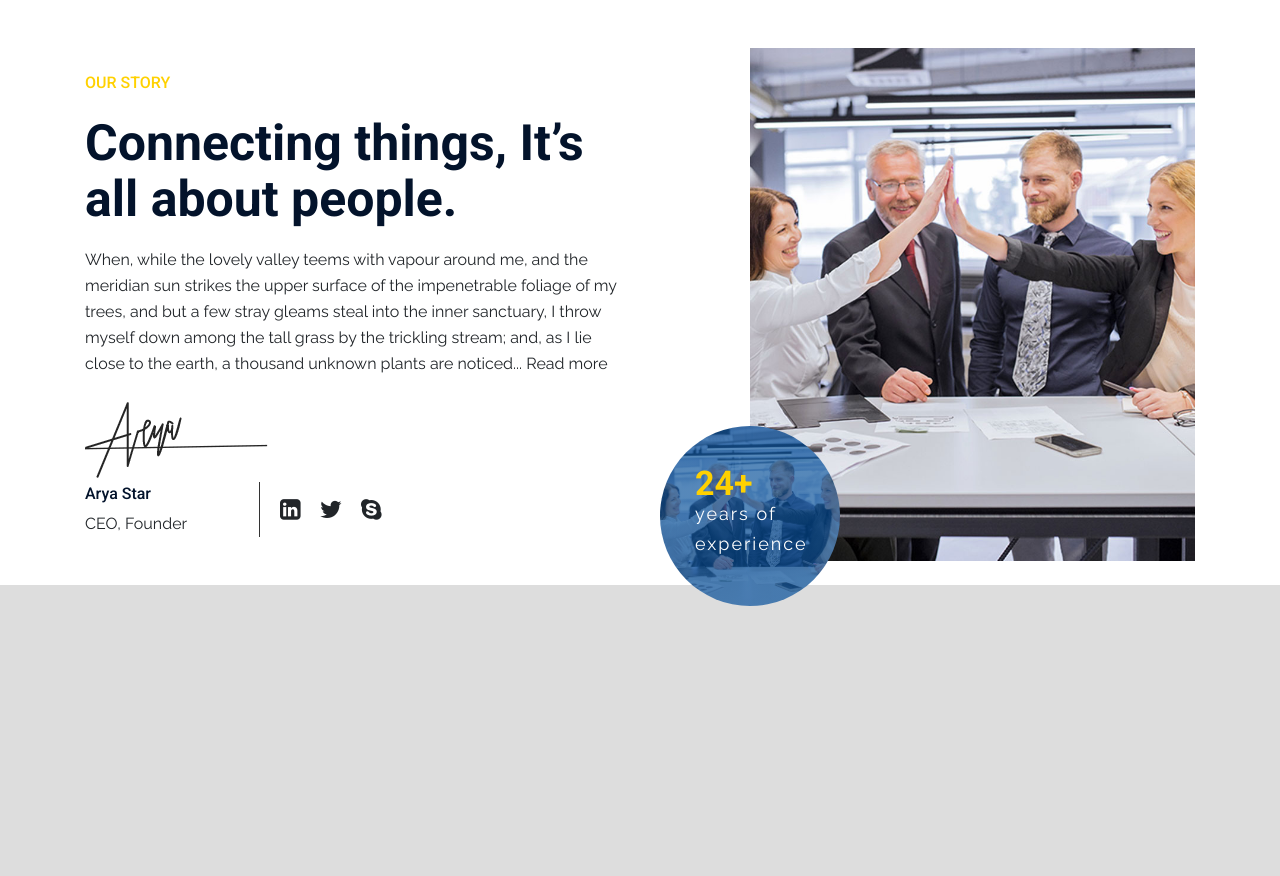
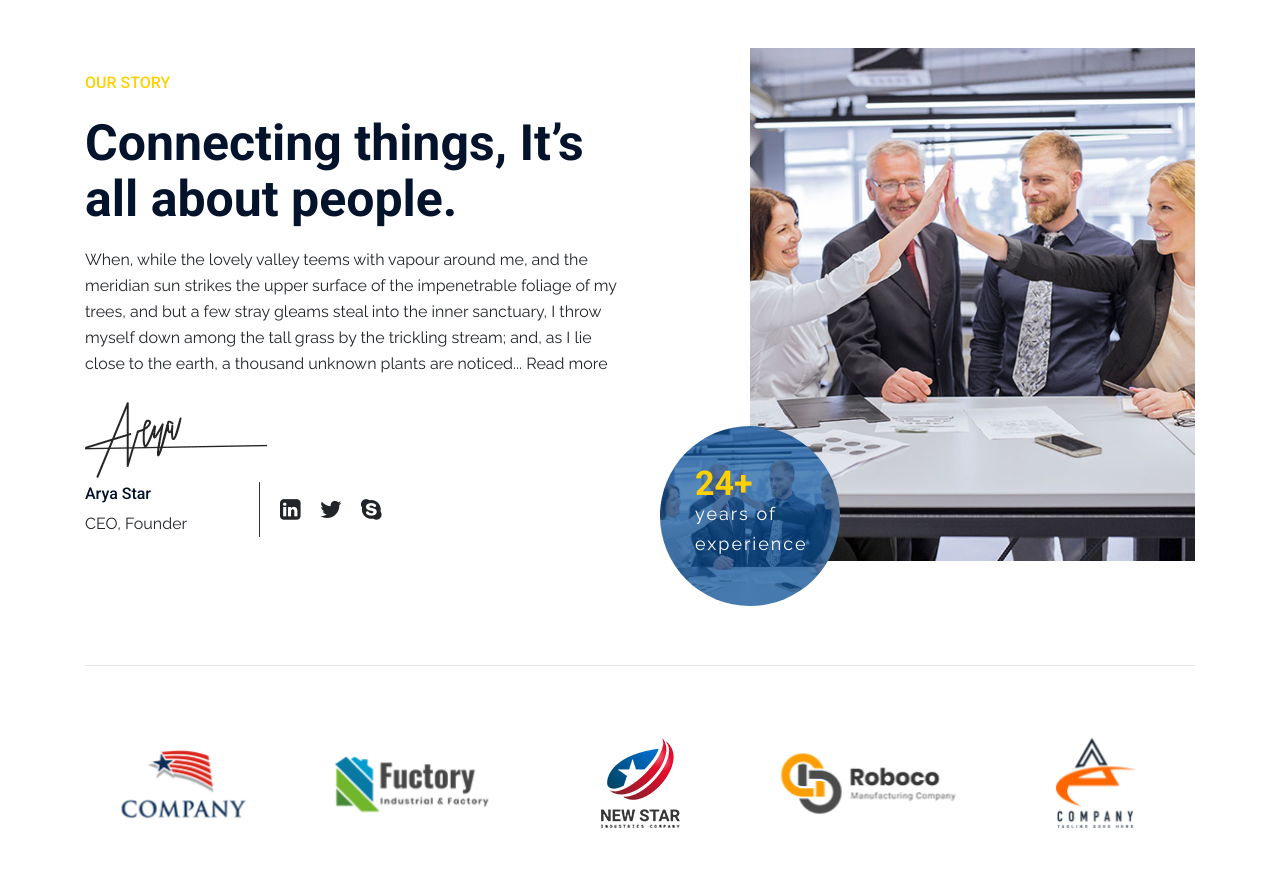
Before and after one commit to okarimo17/sitejn, a plain HTML site: page index.html in a window 1280 px wide. Before the commit the page ends 800 px from the top, so only its background shows below. Drawn offline with nearby package versions, Linux system fonts and the light colour scheme.

Commit message:
our story

```diff
--- a/assets/css/stl.css
+++ b/assets/css/stl.css
@@ -48,6 +48,9 @@ p {
     line-height: 26px;
 }
 
+.sperater {
+    background-color: #fff;
+}
 /*Shared Styles */
 .section {
     padding: 120px 0;
@@ -331,7 +334,9 @@ a:hover{
 
 /* our story section */
 
-
+.story-section {
+    padding-bottom: 80px!important;
+}
 .story-section h6 {
     text-transform: uppercase;
     color: var(--secondary-color);
@@ -383,3 +388,14 @@ a:hover{
     line-height: 30px;
     letter-spacing: 2px;
 }
+
+/* partners section */
+.partners-carousel .item-inner {
+    text-align: center;
+}
+.partners-carousel .item-inner img {
+    max-height: 90px;
+    max-width: 100%;
+    display: inline-block;
+    object-fit: contain;
+}
--- a/index.html
+++ b/index.html
@@ -160,6 +160,47 @@
     </div>
   </div>
 
+  <div class="sperater py-2">
+    <div class="container">
+      <hr>
+    </div>
+  </div>
+
+
+  <div class="partners-section bg-white py-5">
+    <div class="container">
+      <div class="row">
+        <div class="owl-carousel partners-carousel">
+          <div class="item">
+            <div class="item-inner">
+              <img src="./assets/img/home/partners/1.png" alt="">
+            </div>
+          </div>
+          <div class="item">
+            <div class="item-inner">
+              <img src="./assets/img/home/partners/2.png" alt="">
+            </div>
+          </div>
+          <div class="item">
+            <div class="item-inner">
+              <img src="./assets/img/home/partners/3.png" alt="">
+            </div>
+          </div>
+          <div class="item">
+            <div class="item-inner">
+              <img src="./assets/img/home/partners/4.png" alt="">
+            </div>
+          </div>
+          <div class="item">
+            <div class="item-inner">
+              <img src="./assets/img/home/partners/5.png" alt="">
+            </div>
+          </div>
+        </div>
+      </div>
+    </div>
+  </div>
+
 
 
   <script src="https://code.jquery.com/jquery-3.3.1.slim.min.js"></script>
@@ -175,6 +216,28 @@
       //   $('.right-nav').addClass('animated')
       // }, 1000)
 
+      $('.partners-carousel').owlCarousel({
+        loop: true,
+        // margin: 10,
+        nav: false,
+        items: 5,
+        responsive : {
+        // breakpoint from 0 up
+          0 : {
+            items:1
+          },
+          480 : {
+            items:2
+          },
+          768 : {
+            items:4
+          },
+          1000:{
+            items:5
+          }
+      }
+
+      })
 
     });
   </script>
```
Also changed, not shown: assets/img/home/partners/1.png (added), assets/img/home/partners/2.png (added), assets/img/home/partners/3.png (added), assets/img/home/partners/4.png (added), assets/img/home/partners/5.png (added).
